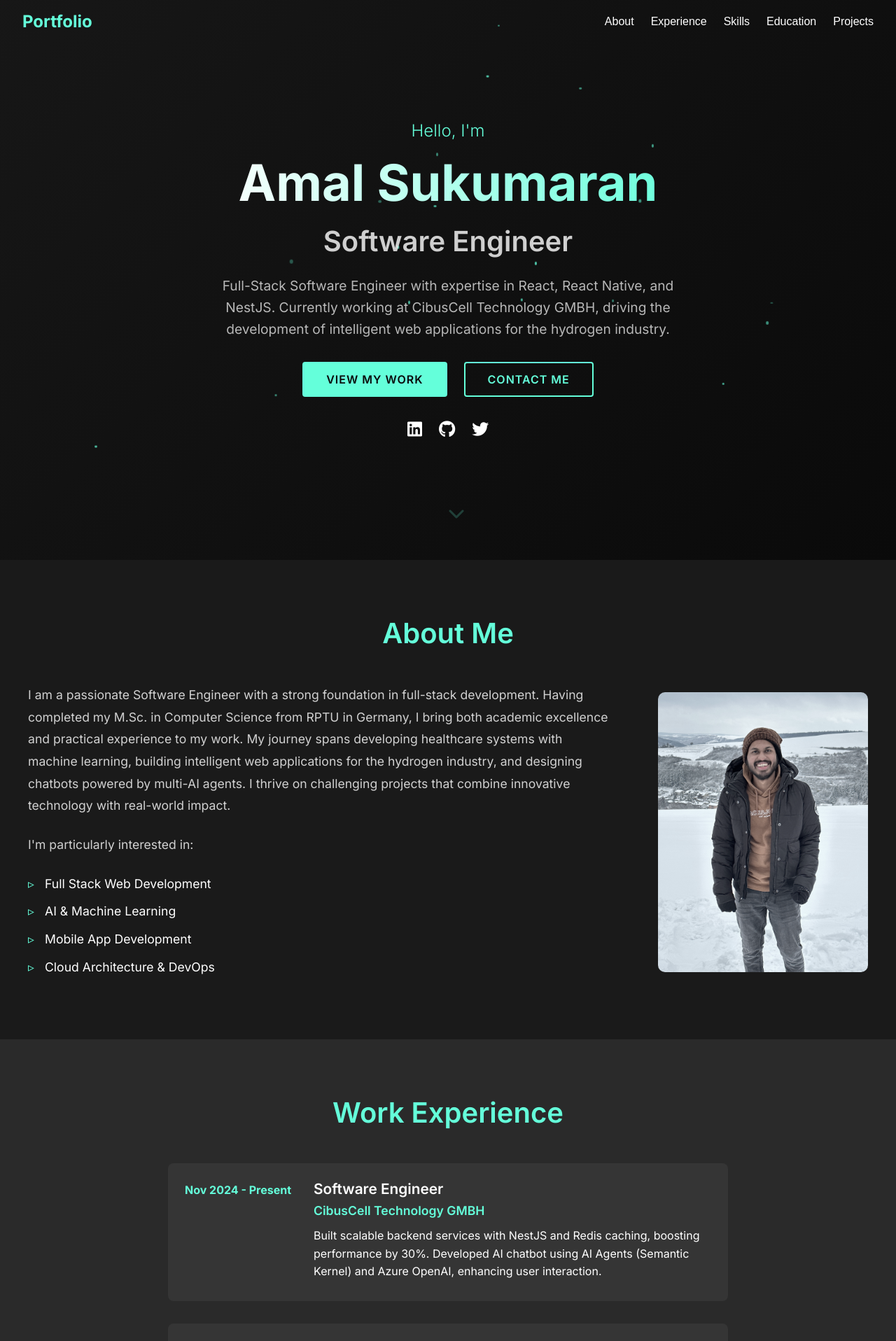
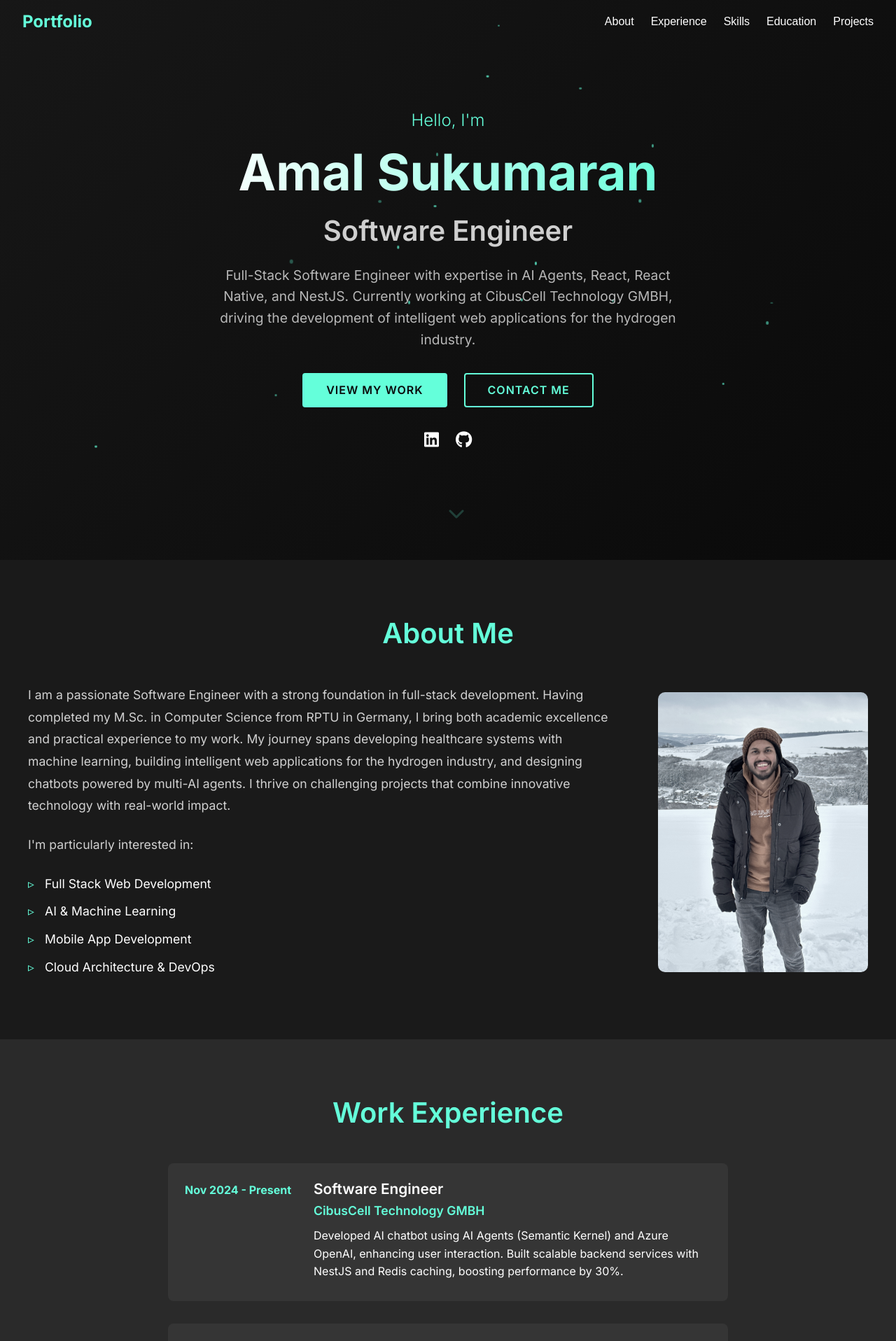
Before and after one commit to emizion10/emizion10.github.io, a React (Create React App) app: page / in a window 1280 px wide. Shown: the top 1916 px of the page at 70% size. Built offline with nearby package versions, Linux system fonts and the light colour scheme.

Commit message:
Update profile

```diff
--- a/src/components/footer/Footer.jsx
+++ b/src/components/footer/Footer.jsx
@@ -16,7 +16,6 @@ const Footer = () => {
         >
           <a href={profile.social.linkedin} target="_blank" rel="noopener noreferrer">LinkedIn</a>
           <a href={profile.social.github} target="_blank" rel="noopener noreferrer">GitHub</a>
-          <a href={profile.social.twitter} target="_blank" rel="noopener noreferrer">Twitter</a>
         </motion.div>
         <motion.p
           className="footer-text"
--- a/src/components/hero/Hero.jsx
+++ b/src/components/hero/Hero.jsx
@@ -98,9 +98,6 @@ const Hero = () => {
           <a href={profile.social.github} target="_blank" rel="noopener noreferrer">
             <i className="fab fa-github"></i>
           </a>
-          <a href={profile.social.twitter} target="_blank" rel="noopener noreferrer">
-            <i className="fab fa-twitter"></i>
-          </a>
         </motion.div>
       </div>
 
--- a/src/components/skills/Skills.jsx
+++ b/src/components/skills/Skills.jsx
@@ -1,7 +1,7 @@
-import React from 'react';
-import { motion } from 'framer-motion';
-import { profile } from '../../data/profile';
-import './Skills.css';
+import React from "react";
+import { motion } from "framer-motion";
+import { profile } from "../../data/profile";
+import "./Skills.css";
 
 const SkillBar = ({ skill, delay }) => (
   <motion.div
@@ -90,19 +90,27 @@ const Skills = () => {
       </div>
 
       <div className="cloud-ai-section">
+        <div className="ai-section">
+          <h3>AI & Machine Learning</h3>
+          <div className="ai-categories">
+            <DevOpsCloud
+              title="AI Frameworks"
+              items={profile.skills.ai.frameworks}
+            />
+            <DevOpsCloud title="AI Services" items={profile.skills.ai.nlp} />
+          </div>
+        </div>
         <div className="devops-section">
           <h3>DevOps & Cloud</h3>
           <div className="cloud-providers">
-            <DevOpsCloud title="Azure Services" items={profile.skills.devops.azure} />
-            <DevOpsCloud title="DevOps Tools" items={profile.skills.devops.tools} />
-          </div>
-        </div>
-
-        <div className="ai-section">
-          <h3>AI & Machine Learning</h3>
-          <div className="ai-categories">
-            <DevOpsCloud title="AI Frameworks" items={profile.skills.ai.frameworks} />
-            <DevOpsCloud title="AI Services" items={profile.skills.ai.nlp} />
+            <DevOpsCloud
+              title="Azure Services"
+              items={profile.skills.devops.azure}
+            />
+            <DevOpsCloud
+              title="DevOps Tools"
+              items={profile.skills.devops.tools}
+            />
           </div>
         </div>
       </div>
--- a/src/data/profile.js
+++ b/src/data/profile.js
@@ -1,7 +1,7 @@
 export const profile = {
   name: "Amal Sukumaran",
   title: "Software Engineer",
-  bio: "Full-Stack Software Engineer with expertise in React, React Native, and NestJS. Currently working at CibusCell Technology GMBH, driving the development of intelligent web applications for the hydrogen industry.",
+  bio: "Full-Stack Software Engineer with expertise in AI Agents, React, React Native, and NestJS. Currently working at CibusCell Technology GMBH, driving the development of intelligent web applications for the hydrogen industry.",
   aboutMe: "I am a passionate Software Engineer with a strong foundation in full-stack development. Having completed my M.Sc. in Computer Science from RPTU in Germany, I bring both academic excellence and practical experience to my work. My journey spans developing healthcare systems with machine learning, building intelligent web applications for the hydrogen industry, and designing chatbots powered by multi-AI agents. I thrive on challenging projects that combine innovative technology with real-world impact.",
   interests: [
     "Full Stack Web Development",
@@ -18,7 +18,7 @@ export const profile = {
       company: "CibusCell Technology GMBH",
       position: "Software Engineer",
       period: "Nov 2024 - Present",
-      description: "Built scalable backend services with NestJS and Redis caching, boosting performance by 30%. Developed AI chatbot using AI Agents (Semantic Kernel) and Azure OpenAI, enhancing user interaction."
+      description: " Developed AI chatbot using AI Agents (Semantic Kernel) and Azure OpenAI, enhancing user interaction. Built scalable backend services with NestJS and Redis caching, boosting performance by 30%."
     },
     {
       company: "CibusCell Technology GMBH",
```
